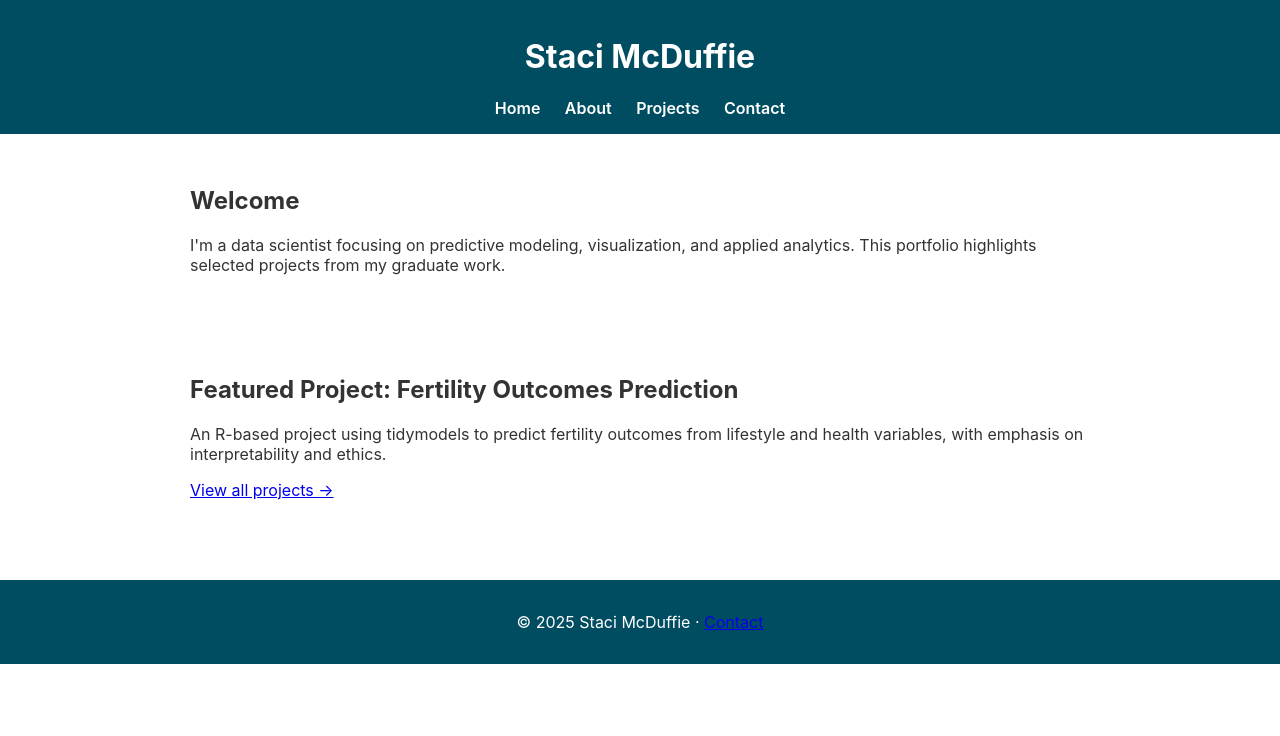
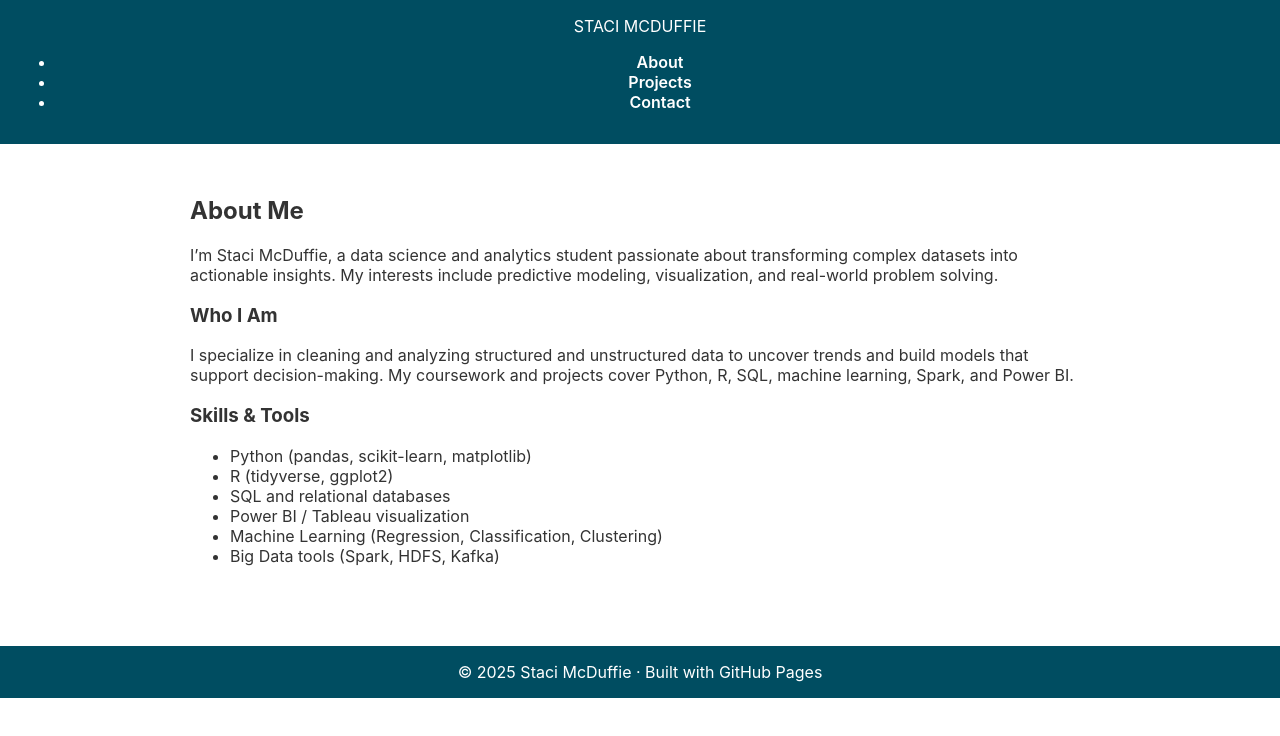
Before and after one commit to Stacx22/staci-portfolio, a plain HTML site: page index.html in a window 1280 px wide. Drawn offline with Linux system fonts and the light colour scheme.

Commit message:
Update index.html

```diff
--- a/index.html
+++ b/index.html
@@ -1,35 +1,58 @@
 <!DOCTYPE html>
 <html lang="en">
 <head>
-  <meta charset="UTF-8">
-  <meta name="viewport" content="width=device-width, initial-scale=1.0">
-  <title>Staci McDuffie | Data Science Portfolio</title>
-  <link rel="stylesheet" href="assets/css/style.css">
+  <meta charset="UTF-8" />
+  <title>About | Staci McDuffie</title>
+  <link rel="stylesheet" href="assets/css/style.css" />
 </head>
 <body>
   <header>
-    <h1>Staci McDuffie</h1>
-    <nav>
-      <a href="index.html">Home</a>
-      <a href="about.html">About</a>
-      <a href="projects.html">Projects</a>
-      <a href="contact.html">Contact</a>
-    </nav>
+    <div class="nav-container">
+      <div class="brand">STACI <span>MCDUFFIE</span></div>
+      <nav>
+        <ul>
+          <li><a href="index.html">About</a></li>
+          <li><a href="projects.html">Projects</a></li>
+          <li><a href="contact.html">Contact</a></li>
+        </ul>
+      </nav>
+    </div>
   </header>
 
-  <section id="intro">
-    <h2>Welcome</h2>
-    <p>I'm a data scientist focusing on predictive modeling, visualization, and applied analytics. This portfolio highlights selected projects from my graduate work.</p>
-  </section>
+  <main class="container">
+    <section>
+      <h2>About Me</h2>
+      <p class="section-intro">
+        I’m Staci McDuffie, a data science and analytics student passionate about transforming
+        complex datasets into actionable insights. My interests include predictive modeling,
+        visualization, and real-world problem solving.
+      </p>
+      <div class="card">
+        <h3>Who I Am</h3>
+        <p>
+          I specialize in cleaning and analyzing structured and unstructured data to uncover trends
+          and build models that support decision-making. My coursework and projects cover
+          Python, R, SQL, machine learning, Spark, and Power BI.
+        </p>
+      </div>
 
-  <section id="featured-project">
-    <h2>Featured Project: Fertility Outcomes Prediction</h2>
-    <p>An R-based project using tidymodels to predict fertility outcomes from lifestyle and health variables, with emphasis on interpretability and ethics.</p>
-    <p><a href="projects.html">View all projects →</a></p>
-  </section>
+      <div class="card">
+        <h3>Skills & Tools</h3>
+        <ul>
+          <li>Python (pandas, scikit-learn, matplotlib)</li>
+          <li>R (tidyverse, ggplot2)</li>
+          <li>SQL and relational databases</li>
+          <li>Power BI / Tableau visualization</li>
+          <li>Machine Learning (Regression, Classification, Clustering)</li>
+          <li>Big Data tools (Spark, HDFS, Kafka)</li>
+        </ul>
+      </div>
+    </section>
+  </main>
 
   <footer>
-    <p>© 2025 Staci McDuffie · <a href="mailto:your.email@domain.com">Contact</a></p>
+    © <span id="year"></span> Staci McDuffie · Built with GitHub Pages
   </footer>
+  <script>document.getElementById("year").textContent = new Date().getFullYear();</script>
 </body>
 </html>
```
